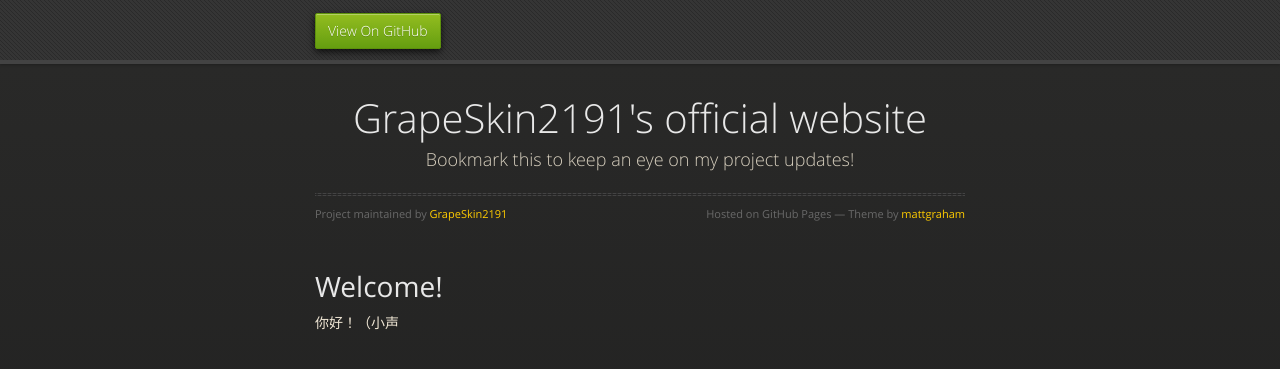
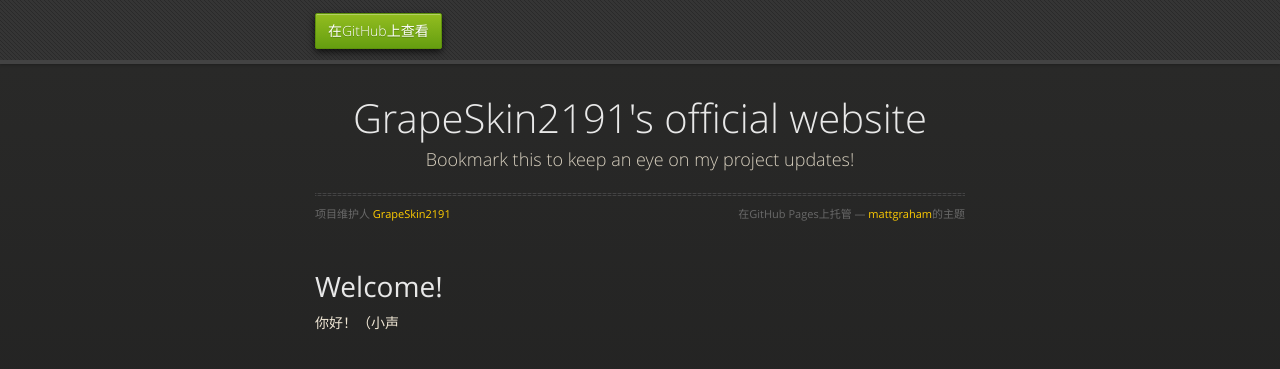
Before and after one commit to GrapeSkin2191/grapeskin2191.github.io, a Jekyll site: the page built from index.md, in a window 1280 px wide. Shown: the top 369 px of the page. Built offline with Jekyll 4.4.1, drawn with Linux system fonts in a browser that asks for light colours.

Commit message:
Update default.html

```diff
--- a/_layouts/default.html
+++ b/_layouts/default.html
@@ -1,5 +1,5 @@
 <!doctype html>
-<html lang="{{ site.lang | default: "en-US" }}">
+<html lang="{{ site.lang | default: "zh-CN" }}">
   <head>
     <meta charset="utf-8">
     <meta http-equiv="X-UA-Compatible" content="IE=edge">
@@ -21,7 +21,7 @@
       <div id="header">
         <nav>
           <ul>
-            <li class="fork"><a href="{{ site.github.repository_url }}">View On GitHub</a></li>
+            <li class="fork"><a href="{{ site.github.repository_url }}">在GitHub上查看</a></li>
             {% if site.show_downloads %}
               <li class="downloads"><a href="{{ site.github.zip_url }}">ZIP</a></li>
               <li class="downloads"><a href="{{ site.github.tar_url }}">TAR</a></li>
@@ -38,8 +38,8 @@
           <h1>{{ site.title | default: site.github.repository_name }}</h1>
           <p>{{ site.description | default: site.github.project_tagline }}</p>
           <hr>
-          <span class="credits left">Project maintained by <a href="{{ site.github.owner_url }}">{{ site.github.owner_name }}</a></span>
-          <span class="credits right">Hosted on GitHub Pages &mdash; Theme by <a href="https://twitter.com/mattgraham">mattgraham</a></span>
+          <span class="credits left">项目维护人 <a href="{{ site.github.owner_url }}">{{ site.github.owner_name }}</a></span>
+          <span class="credits right">在GitHub Pages上托管 &mdash; <a href="https://twitter.com/mattgraham">mattgraham</a>的主题</span>
         </div>
 
         {{ content }}
```
